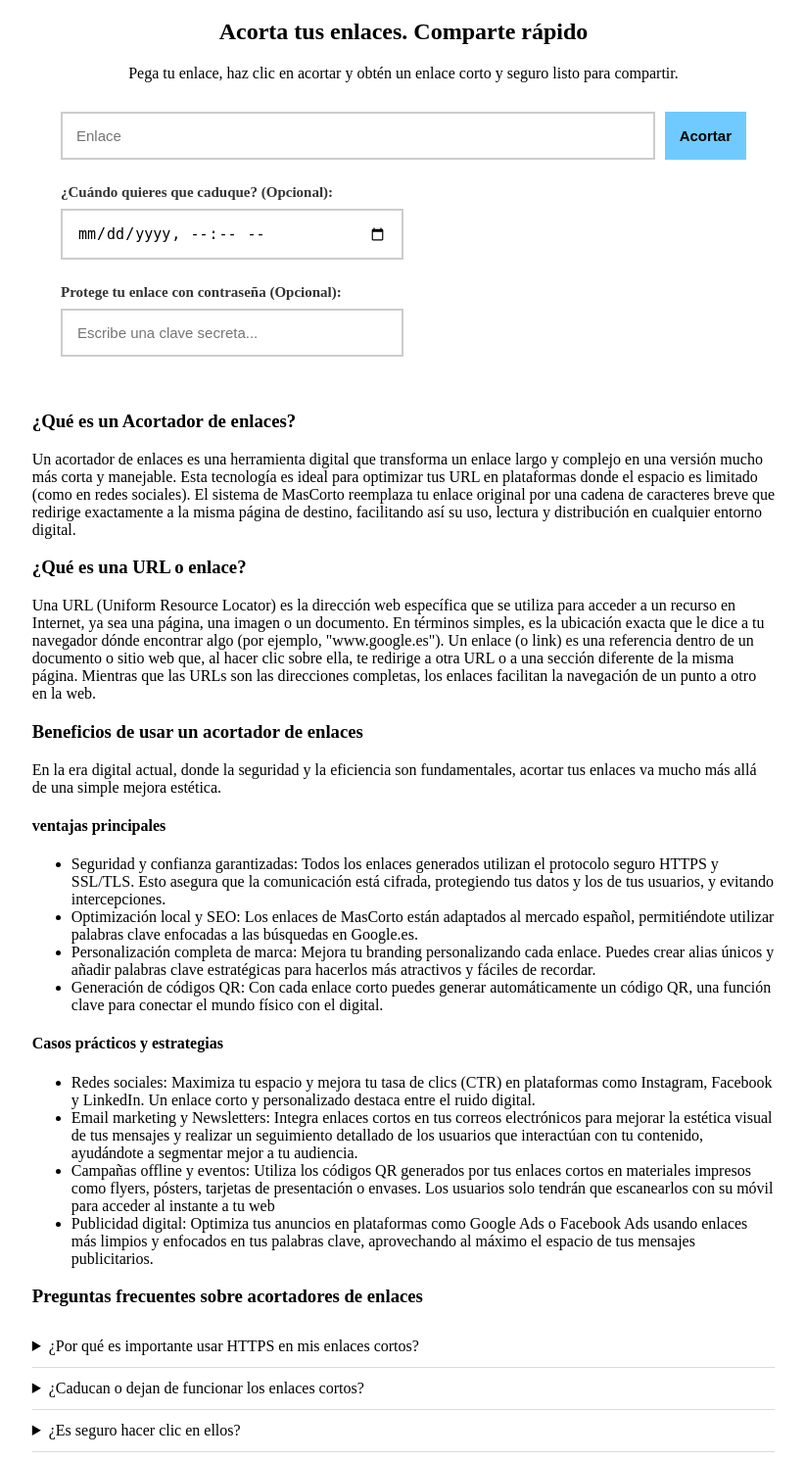
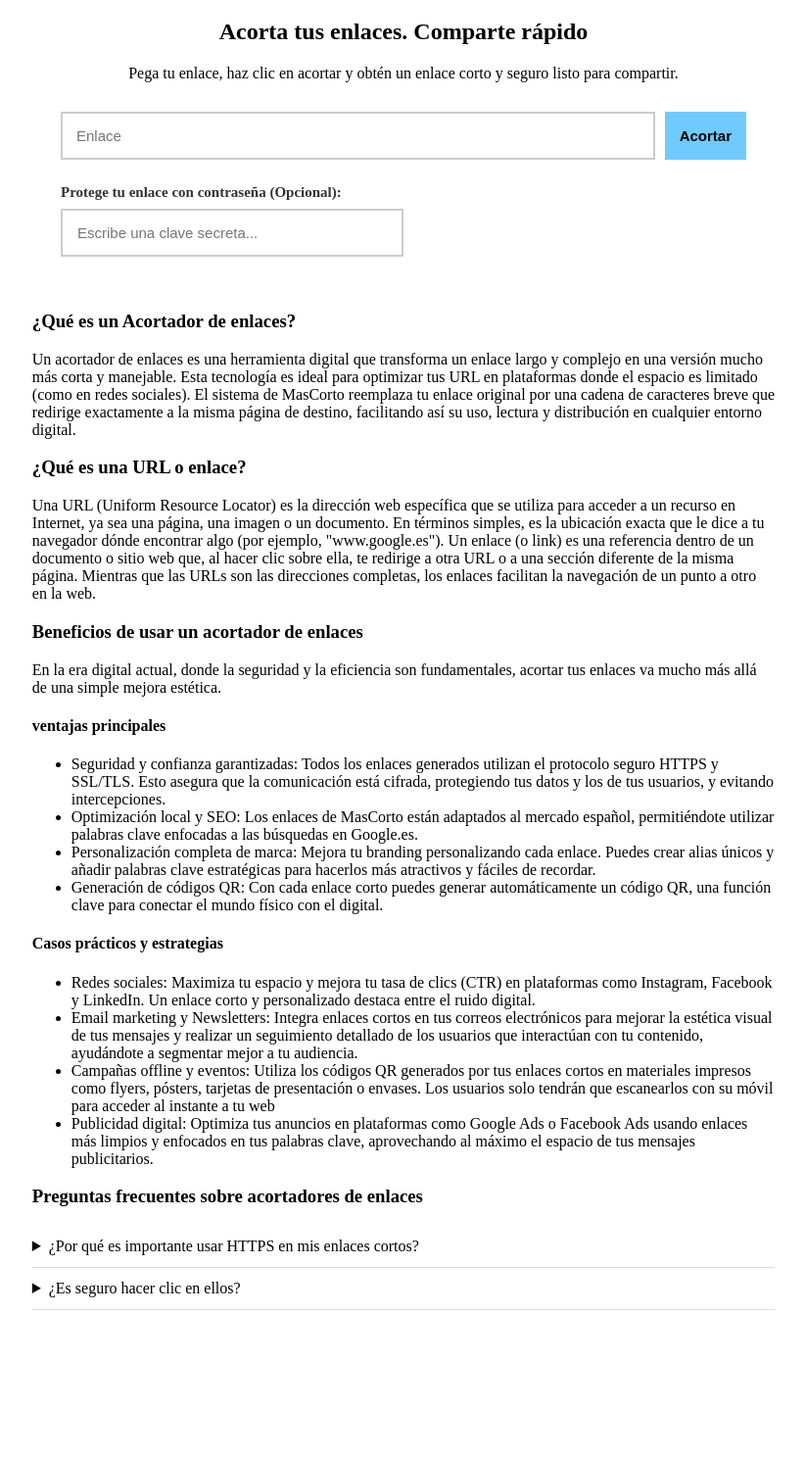
Before and after one commit to elbachirx1/acortador-url, a Flask app: page / in a window 1280 px wide. Shown: the part 112-1602 px from the top of the page at 98% size, without its empty margins (228-1050 px from the left). After the commit the page ends 1449 px from the top, so only its background shows below. Run offline with Flask 3, Linux system fonts and the light colour scheme.

Commit message:
Reiniciar proyecto a versión básica

```diff
--- a/app.py
+++ b/app.py
@@ -1,16 +1,14 @@
-
 import os
 import random
 import string
-from  datetime import datetime, timezone
 from flask import Flask, request, jsonify, redirect, render_template
 from dotenv import load_dotenv
 from supabase import create_client, Client
 
-#  cargar variales del entorno .env
+# cargar variables del entorno .env
 load_dotenv()
 
-#  inicializar flask y supabase
+# inicializar flask y supabase
 app = Flask(__name__)
 
 url: str = os.environ.get("SUPABASE_URL")
@@ -31,7 +29,6 @@ def home():  # renderiza el index.html
 def url_corta():
     data = request.get_json()
     url_larga = data.get('url')
-    fecha_caducidad = data.get('expires_at')
     password_proteccion = data.get('password')
 
     if not url_larga:
@@ -47,34 +44,25 @@ def url_corta():
         supabase.table('urls').insert({
             'short_code': codigo_corto,
             'original_url': url_larga,
-            'expires_at': fecha_caducidad if fecha_caducidad else None,
             'password': password_proteccion if password_proteccion else None
         }).execute()
 
         url_acortada = request.host_url + codigo_corto
         return jsonify({'short_url': url_acortada}), 200
 
-    except:
+    except Exception as e:
+        print("ERROR EN INSERCIÓN:", str(e))
         return jsonify({'ERROR': 'Hubo un error al guardar la URL.'}), 500
 
 
 @app.route('/<short_code>', methods=['GET', 'POST'])
 def redireccionar_a_url(short_code):   # funcion que redirige a la URL original
     try:
-        respuesta = supabase.table('urls').select('original_url', 'expires_at', 'password').eq('short_code', short_code).execute()
+        respuesta = supabase.table('urls').select('original_url', 'password').eq('short_code', short_code).execute()
 
         if len(respuesta.data) > 0:
             url_original = respuesta.data[0]['original_url']
-            fecha_limite_str = respuesta.data[0]['expires_at']
             password_db = respuesta.data[0].get('password')
-
-            if fecha_limite_str:
-                fecha_limite_limpia = fecha_limite_str.replace("T", ' ').replace('Z', '').split('+')[0]
-                fecha_limite = datetime.strptime(fecha_limite_limpia[:19], "%Y-%m-%d %H:%M:%S")
-                fecha_actual = datetime.now(timezone.utc).replace(tzinfo=None)
-
-                if fecha_actual > fecha_limite:
-                    return render_template('index.html', error="Lo sentimos, este enlace ha caducado de forma definitiva."), 410
 
             if password_db:
                 if request.method == 'GET':
--- a/static/main.js
+++ b/static/main.js
@@ -1,17 +1,13 @@
-// esperamos a que el html cargue
 document.addEventListener("DOMContentLoaded", function () {
-  // buscar los elementos necesarios en index.html para poder controlarlos desde aqui
   const botonAcortar = document.querySelector(".boton-acortar");
   const cajonTexto = document.getElementById("url");
   const formulario = document.querySelector(".seccion-form");
 
-  // creamos lugar visual pa mostrar el resultado
   const cajaResultado = document.createElement("div");
   cajaResultado.style.textAlign = "center";
   cajaResultado.style.marginTop = "20px";
   cajaResultado.style.display = "None";
 
-  // Le metemos un texto y un enlace vacío que luego rellenaremos con la url corta
   cajaResultado.innerHTML = `
         <p style="font-size: 18px; margin-bottom: 5px; color: #333;">¡Aquí tienes tu enlace!</p>
 
@@ -31,95 +27,66 @@ document.addEventListener("DOMContentLoaded", function () {
         </button>
     `;
 
-  // lo pegamos en la pagina justo debajo del formulario
   formulario.after(cajaResultado);
 
-  // guardamos ese enlace vacio en una variable para cambiarle el texto mas adelante
   const enlaceNuevo = document.getElementById("enlace-nuevo");
   const imagenQR = document.getElementById("imagen-qr");
   const botonDescargarQr = document.getElementById("boton-descargar-qr");
   const botonCopiar = document.getElementById("boton-copiar");
 
-  // hacemos que el boton este atento a cuando el usuario le haga click
   botonAcortar.addEventListener("click", async function () {
-    // cogemos el texto insertado y lo limpiamos de espacios
     const urlOriginal = cajonTexto.value.trim();
-
-    // captar dia y hora
-    const fechaCaducidadInput =
-      document.getElementById("fecha-caducidad").value;
-    let fechaParaServidor = null;
-
-    // Si el usuario eligió una fecha, la traducimos a Horario Universal (UTC)
-    if (fechaCaducidadInput) {
-      const fechaLocal = new Date(fechaCaducidadInput);
-      fechaParaServidor = fechaLocal.toISOString();
-    }
-
-    const passwordInput = document
-      .getElementById("password-proteccion")
-      .value.trim();
+    const passwordInput = document.getElementById("password-proteccion").value.trim();
 
     if (urlOriginal === "") {
       alert("ERROR | primero tienes que insertar un enlace");
       return;
     }
 
-    // cambiamos el texto del boton
     botonAcortar.textContent = "Acortando...";
-    botonAcortar.disabled = true; // desactivamos el boton pa evitar doble click
-    cajaResultado.style.display = "none"; // ocultamos resultados anteriores si los hubiera
+    botonAcortar.disabled = true;
+    cajaResultado.style.display = "none";
 
     try {
-      // 'fetch' es la herramienta de JavaScript para hablar con servidores.
       const respuesta = await fetch("/api/corta", {
         method: "POST",
         headers: {
           "Content-Type": "application/json",
         },
-        // Empaquetamos la URL en un formato (JSON)  Python pueda leer
         body: JSON.stringify({
           url: urlOriginal,
-          expires_at: fechaParaServidor,
           password: passwordInput ? passwordInput : null,
         }),
       });
 
-      // Esperamos a que Python procese, guarde en Supabase y nos conteste
       const datos = await respuesta.json();
 
       if (respuesta.ok) {
-        // rellenamos el espacio vacio con lo que nos dio python
         enlaceNuevo.href = datos.short_url;
         enlaceNuevo.textContent = datos.short_url;
 
-        // logica de boton copiar
         botonCopiar.onclick = function () {
           navigator.clipboard.writeText(datos.short_url).then(() => {
             botonCopiar.textContent = "Copiado!";
-            // a los 2 seg vuelve a poner copiar
             setTimeout(() => {
               botonCopiar.textContent = "Copiar";
             }, 2000);
           });
         };
 
-        // Llamamos a la API usando la nueva url corta
-        // le pedimos tamaño 150x150px
         const urlApiQr = `https://api.qrserver.com/v1/create-qr-code/?size=150x150&data=${encodeURIComponent(datos.short_url)}`;
         imagenQR.src = urlApiQr;
 
-        // configuramos el boton de descarga
         botonDescargarQr.onclick = async function () {
           try {
             const resImg = await fetch(urlApiQr);
-            const blob = await resImg.blob(); // convertir la imagen en un archivo descargable
+            const blob = await resImg.blob();
             const urlDescarga = window.URL.createObjectURL(blob);
 
             const linkTemporal = document.createElement("a");
             linkTemporal.href = urlDescarga;
-            linkTemporal.download = `qr-mascorto.png`; // nombre del archivo que se bajará
-            linkTemporal.click(); // forzamos la descarga del usuario
+            linkTemporal.download = `qr-mascorto.png`;
+            linkTemporal.click();
           } catch (e) {
             alert(
               "No se pudo descargar el QR directamente. Puedes hacer clic derecho sobre él para guardarlo.",
@@ -129,20 +96,15 @@ document.addEventListener("DOMContentLoaded", function () {
 
         cajaResultado.style.display = "block";
 
-        // limpiamos el input de texto para que puedan meter otro enlace nuevo
         cajonTexto.value = "";
-        document.getElementById("fecha-caducidad").value = ""; // limpiar input de fecha
         document.getElementById("password-proteccion").value = "";
       } else {
-        // si nos devuelve error
         alert(datos.ERROR || "Algo salió mal al acortar.");
       }
     } catch (error) {
-      //  salta si el servidor de Python está apagado o si el usuario no tiene internet
       console.error("Problema detectado:", error);
       alert("Hubo un problema de conexión.");
     } finally {
-      // volvemos a dejar el boton como antes
       botonAcortar.textContent = "Acortar";
       botonAcortar.disabled = false;
     }
--- a/templates/index.html
+++ b/templates/index.html
@@ -26,11 +26,6 @@
         <div class="grupo-input">
           <input id="url" type="text" placeholder="Enlace" class="input-form" />
           <button type="button" class="boton-acortar">Acortar</button>
-        </div>
-
-        <div class="grupo-secundario">
-          <label for="fecha-caducidad" class="etiq-form">¿Cuándo quieres que caduque? (Opcional):</label>
-          <input id="fecha-caducidad" type="datetime-local" class="input-form-secundario" />
         </div>
 
         <div class="grupo-secundario">
@@ -142,18 +137,6 @@
       </details>
 
       <details class="faq-elemento">
-        <summary class="faq-pregunta">
-          ¿Caducan o dejan de funcionar los enlaces cortos?
-        </summary>
-        <p class="faq-respuesta">
-          Por lo general, no caducan y funcionan de manera indefinida. Sin
-          embargo, el principal riesgo es que si la plataforma de acortamiento
-          que utilizaste cierra o deja de operar, todos los enlaces creados con
-          ella se romperán y dejarán de redirigir
-        </p>
-      </details>
-
-      <details class="faq-elemento">
         <summary class="faq-pregunta">¿Es seguro hacer clic en ellos?</summary>
         <p class="faq-respuesta">
           Las URL acortadas son seguras en sí mismas, pero pueden representar un
```
